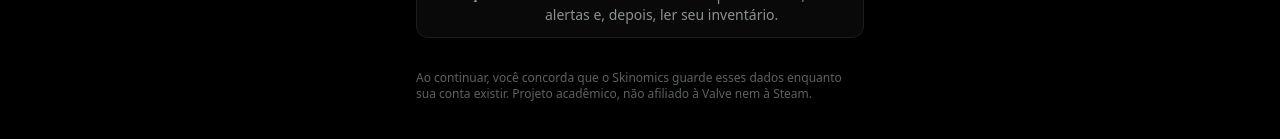
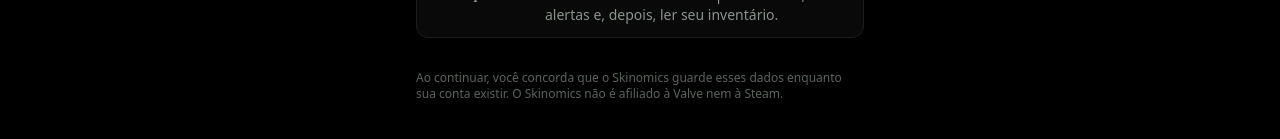
Before and after one commit to lucasferraz-dev/skinomics, a React (Vite) app in the folder frontend/: page /entrar in a window 1280 px wide. Shown: the part 551-690 px from the top of the page. Built offline with nearby package versions, Linux system fonts and the light colour scheme; no server answers.

Commit message:
chore(ui): remove a menção a projeto acadêmico
O rodapé da landing e a tela de login mantêm só o aviso de que o Skinomics não é afiliado à Valve nem à Steam.

```diff
--- a/frontend/src/paginas/Entrar.tsx
+++ b/frontend/src/paginas/Entrar.tsx
@@ -60,8 +60,8 @@ export function Entrar() {
           </dl>
 
           <p className="text-xs text-apagado">
-            Ao continuar, você concorda que o Skinomics guarde esses dados enquanto sua conta existir. Projeto acadêmico,
-            não afiliado à Valve nem à Steam.
+            Ao continuar, você concorda que o Skinomics guarde esses dados enquanto sua conta existir. O Skinomics
+            não é afiliado à Valve nem à Steam.
           </p>
         </div>}
       </main>
--- a/frontend/src/paginas/inicio/Inicio.tsx
+++ b/frontend/src/paginas/inicio/Inicio.tsx
@@ -257,7 +257,7 @@ function Rodape() {
     <footer className="border-t border-borda">
       <Container className="flex flex-wrap items-center justify-between gap-4 py-8 text-xs text-apagado">
         <Logo />
-        <p>Projeto acadêmico — PUCPR, 2026. Não afiliado à Valve nem à Steam.</p>
+        <p>Não afiliado à Valve nem à Steam.</p>
       </Container>
     </footer>
   );
```
